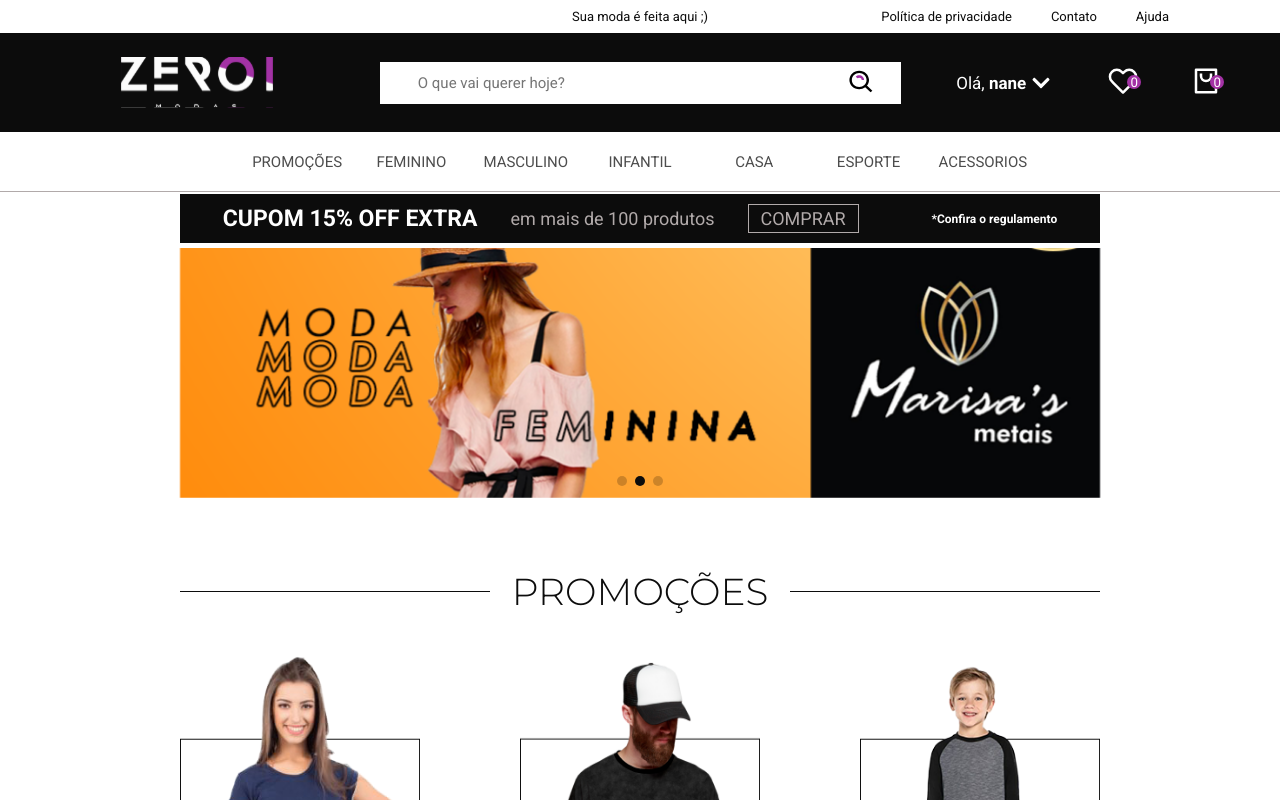
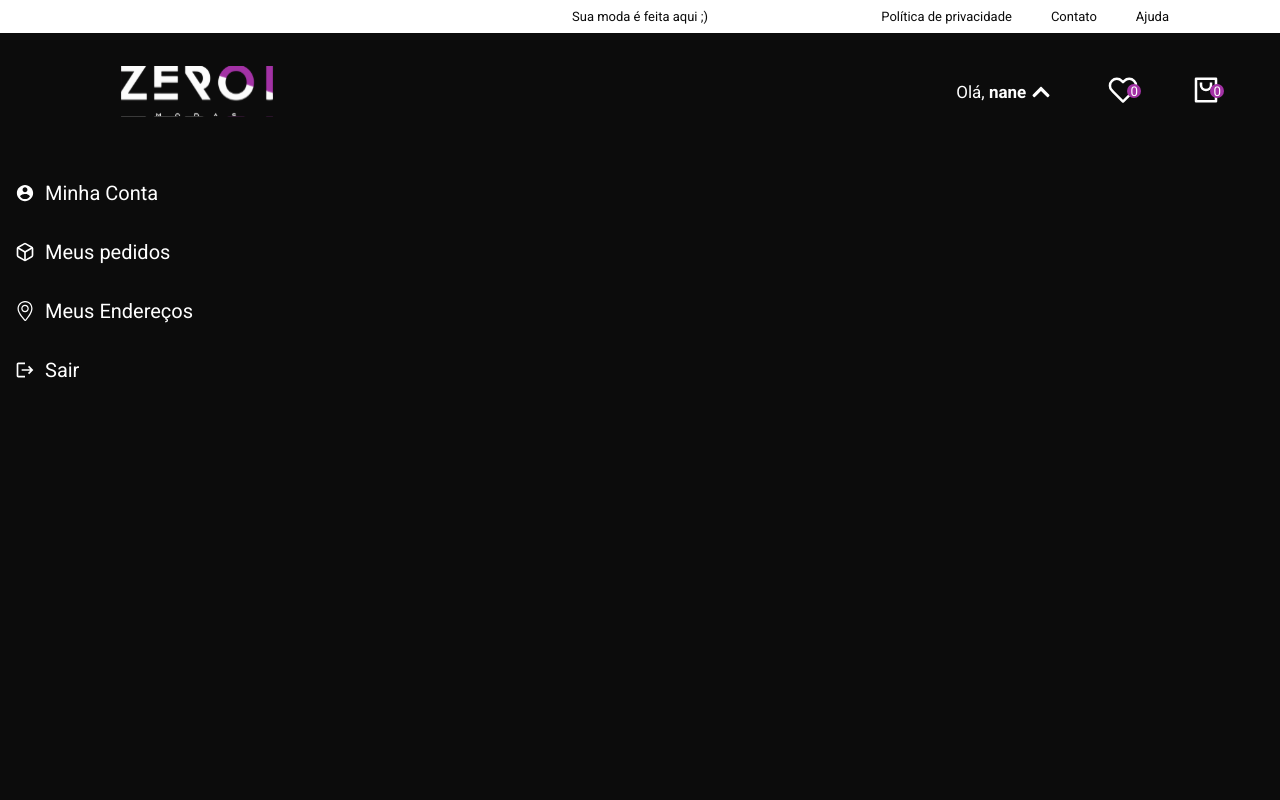
Before and after one commit to rayaneacacio/Zer01_Modas, a React (Vite) app: page /menu in a window 1280 px wide. Built offline with nearby package versions, Linux system fonts and the light colour scheme.

Commit message:
criacao da page Menu

```diff
--- a/package.json
+++ b/package.json
@@ -13,6 +13,7 @@
     "react": "^18.2.0",
     "react-dom": "^18.2.0",
     "react-icons": "^4.10.1",
+    "react-router-dom": "^6.16.0",
     "styled-components": "^6.0.7",
     "swiper": "^10.2.0"
   },
--- a/src/components/Button/index.jsx
+++ b/src/components/Button/index.jsx
@@ -1,8 +1,12 @@
 import { Container } from "./style";
 
-export function Button({ title, $background_color, ...rest }) {
+export function Button({ icon, title, ...rest }) {
   return (
-    <Container $background_color={ $background_color } {...rest}>
+    <Container {...rest}>
+      {
+        icon &&
+        icon
+      }
       { title }
     </Container>
   )
--- a/src/components/Button/style.js
+++ b/src/components/Button/style.js
@@ -1,9 +1,15 @@
 import styled from "styled-components";
 
 export const Container = styled.button`
-  background: ${({ $background_color }) => $background_color};
+  background: ${({ theme }) => theme.COLORS.WHITE};
   color: ${({ theme }) => theme.COLORS.BLACK};
+  font-size: 1.6rem;
   padding: 0.5rem 1rem;
+
+  img {
+    width: 20rem;
+    height: 20rem;
+  }
 
   @media(min-width: 1000px) {
     font-size: 1.6rem;
--- a/src/components/Header/index.jsx
+++ b/src/components/Header/index.jsx
@@ -1,3 +1,5 @@
+import { useNavigate, useLocation } from "react-router-dom";
+
 import { FaChevronDown } from "react-icons/fa";
 import { FiHeart } from "react-icons/fi";
 import { RiShoppingBag2Line } from "react-icons/ri";
@@ -10,8 +12,21 @@ import { Input } from "../Input";
 import { Container } from "./style";
 
 export function Header() {
+  const navigate = useNavigate();
+  const route = useLocation();
+
+  function handleNavigate() {
+    if(route.pathname == "/") {
+      navigate("/menu");
+      return;
+    }
+
+    navigate("/");
+
+  }
+
   return (
-    <Container>
+    <Container $pathname={ route.pathname }>
 
       <div>
         <p> Sua moda é feita aqui ;) </p>
@@ -26,7 +41,7 @@ export function Header() {
         <img src={ Logo } alt="Logomarca" />
 
         <div className="boxButtons">
-          <button className="firstButton">
+          <button className="firstButton" onClick={ handleNavigate } >
             <p> Olá, <strong> nane </strong> </p>
             <FaChevronDown size={ 20 } />
           </button>
--- a/src/components/Header/style.js
+++ b/src/components/Header/style.js
@@ -7,6 +7,7 @@ export const Container = styled.header`
   top: 0;
 
   > :first-child {
+    background: ${({ theme }) => theme.COLORS.WHITE};
     font-size: 1.1rem;
 
     width: 100%;
@@ -56,6 +57,10 @@ export const Container = styled.header`
         display: flex;
         align-items: center;
         gap: 0.5rem;
+
+        svg {
+          animation: ${({ $pathname }) => $pathname === "/" && "rotate180 0.3s reverse forwards"};
+        }
       }
 
       button {
--- a/src/main.jsx
+++ b/src/main.jsx
@@ -10,7 +10,7 @@ import "swiper/css";
 import "swiper/css/pagination";
 import "swiper/css/scrollbar";
 
-import { Home } from './pages/Home';
+import { Routes } from './routes';
 
 register();
 
@@ -18,7 +18,7 @@ ReactDOM.createRoot(document.getElementById('root')).render(
   <React.StrictMode>
     <ThemeProvider theme={ theme }>
       <GlobalStyles />
-      <Home />
+      <Routes />
     </ThemeProvider>
   </React.StrictMode>,
 )
--- a/src/pages/Home/index.jsx
+++ b/src/pages/Home/index.jsx
@@ -1,4 +1,4 @@
-import imgModaFeminina from "../../assets/moda-feminina-secao-promocional.png";
+;import imgModaFeminina from "../../assets/moda-feminina-secao-promocional.png";
 import imgModaMasculina from "../../assets/moda-masculina-secao-promocional.png";
 import imgModaInfantil from "../../assets/moda-infantil-secao-promocional.png";
 import gifModaÍntima from "../../assets/gif-moda-intima-secao-novidades.gif";
@@ -67,8 +67,8 @@ export function Home() {
 
           <Input className="aside-input" title="Digite seu email aqui" />
 
-          <Button className="aside-firstButton" title="HOMEM" $background_color={({ theme }) => theme.COLORS.WHITE} />
-          <Button className="aside-lastButton" title="MULHER" $background_color={({ theme }) => theme.COLORS.WHITE} />
+          <Button className="aside-firstButton" title="HOMEM" />
+          <Button className="aside-lastButton" title="MULHER" />
         </Aside>
 
         <Footer />
--- /dev/null
+++ b/src/pages/Menu/index.jsx
@@ -0,0 +1,21 @@
+import { IoMdContact } from "react-icons/io";
+import { SlLocationPin } from "react-icons/sl";
+import { LuBox } from "react-icons/lu";
+import { MdLogout } from "react-icons/md";
+
+import { Header } from "../../components/Header";
+import { Button } from "../../components/Button";
+
+import { Container } from "./style";
+
+export function Menu() {
+  return (
+    <Container>
+      <Header />
+      <Button icon={ <IoMdContact /> } title="Minha Conta" />
+      <Button icon={ <LuBox /> } title="Meus pedidos" />
+      <Button icon={ <SlLocationPin /> } title="Meus Endereços" />
+      <Button icon={ <MdLogout /> } title="Sair" />
+    </Container>
+  )
+}
--- /dev/null
+++ b/src/pages/Menu/style.js
@@ -0,0 +1,49 @@
+import styled from "styled-components";
+
+export const Container = styled.div`
+  background: ${({ theme }) => theme.COLORS.BLACK};
+  height: 100vh;
+
+  display: flex;
+  flex-direction: column;
+  align-items: flex-start;
+  gap: 2.5rem;
+
+  > header {
+    position: relative;
+
+    > :nth-child(2) {
+      padding-top: 0;
+      margin-top: 1.6rem;
+      height: 10rem;
+
+      .firstButton svg {
+        animation: rotate180 0.3s forwards;
+      }
+
+      .input {
+        display: none;
+      }
+    }
+  }
+
+  > button {
+    background: none;
+    color: ${({ theme }) => theme.COLORS.WHITE};
+    font-size: 2rem;
+
+    display: flex;
+    align-items: center;
+    gap: 1rem;
+
+    padding-left: 1.5rem;
+
+    opacity: 0;
+    animation: forBottom 0.5s forwards 0.1s;
+
+    svg {
+      width: 2rem;
+      height: 2rem;
+    }
+  }
+`;
--- a/src/styles/global.js
+++ b/src/styles/global.js
@@ -65,4 +65,16 @@ export default createGlobalStyle`
     filter: brightness(0.8);
   }
 
+  @keyframes forBottom {
+    to {
+      opacity: 1;
+      transform: translateY(0.2rem);
+    }
+  }
+
+  @keyframes rotate180 {
+    to {
+      transform: rotateX(180deg);
+    }
+  }
 `;
```
Also changed, not shown: 1 other file (tests, documents, lock files or other folders).
